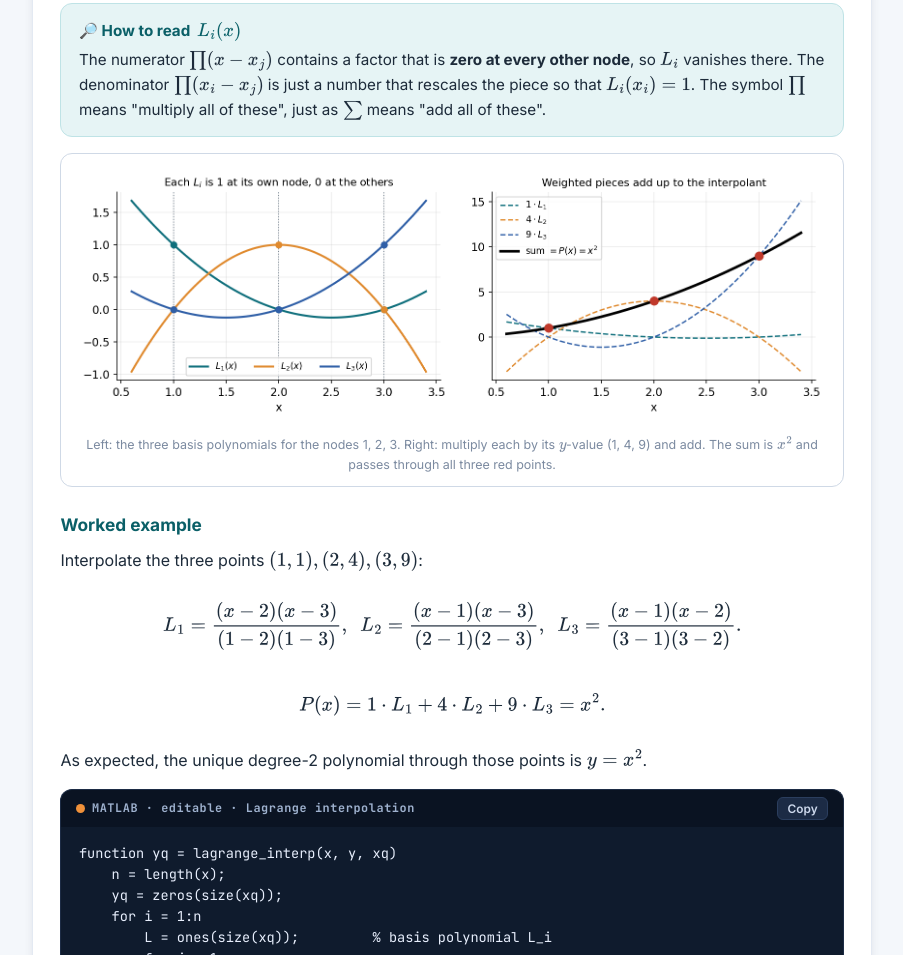
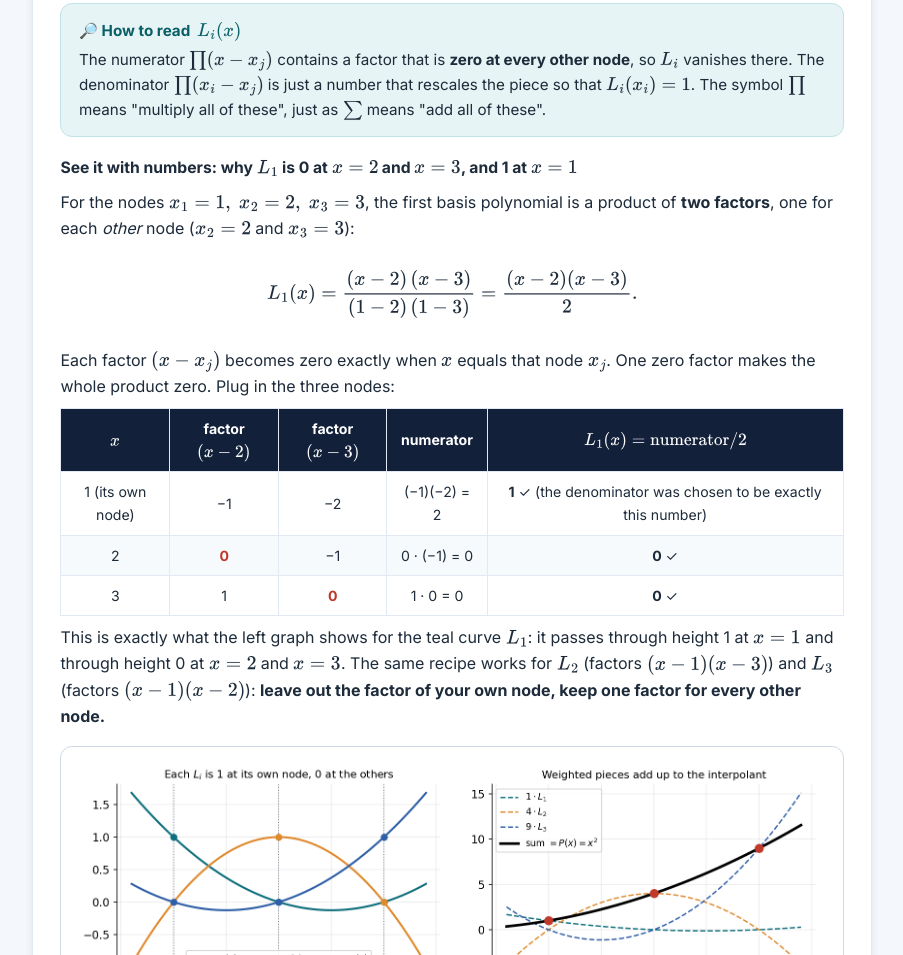
Before and after one commit to arashkermaniprojects/scientific_computing, a plain HTML site: page module4.html in a window 1280 px wide. Shown: the part 3103-4058 px from the top of the page, without its empty margins (339-1242 px from the left). Drawn offline with nearby package versions, Linux system fonts and the light colour scheme.

Commit message:
Module 4.2: explain why Lagrange basis polynomials vanish at other nodes (numeric check + voice)
Co-Authored-By: Claude Sonnet 5.5 <noreply@anthropic.com>

```diff
--- a/module4.html
+++ b/module4.html
@@ -98,6 +98,19 @@
         <div class="eqn">\[ P(x) = \sum_{i=1}^{n} y_i\, L_i(x), \qquad L_i(x) = \prod_{\substack{j=1 \\ j\neq i}}^{n} \frac{x - x_j}{x_i - x_j}. \]</div>
         <p>Each <b>basis polynomial</b> \(L_i(x)\) is cleverly built to equal \(1\) at its own node \(x_i\) and \(0\) at every other node. So at \(x=x_k\) only the \(k\)-th term survives and \(P(x_k)=y_k\) — the curve hits every point by construction.</p>
         <div class="callout idea"><div class="h">🔎 How to read \(L_i(x)\)</div>The numerator \(\prod (x-x_j)\) contains a factor that is <b>zero at every other node</b>, so \(L_i\) vanishes there. The denominator \(\prod (x_i-x_j)\) is just a number that rescales the piece so that \(L_i(x_i)=1\). The symbol \(\prod\) means "multiply all of these", just as \(\sum\) means "add all of these".</div>
+        <h4>See it with numbers: why \(L_1\) is 0 at \(x=2\) and \(x=3\), and 1 at \(x=1\)</h4>
+        <p>For the nodes \(x_1=1,\ x_2=2,\ x_3=3\), the first basis polynomial is a product of <b>two factors</b>, one for each <em>other</em> node (\(x_2=2\) and \(x_3=3\)):</p>
+        <div class="eqn">\[ L_1(x)=\frac{(x-2)\,(x-3)}{(1-2)\,(1-3)}=\frac{(x-2)(x-3)}{2}. \]</div>
+        <p>Each factor \((x-x_j)\) becomes zero exactly when \(x\) equals that node \(x_j\). One zero factor makes the whole product zero. Plug in the three nodes:</p>
+        <table class="data" style="text-align:center">
+          <thead><tr><th>\(x\)</th><th>factor \((x-2)\)</th><th>factor \((x-3)\)</th><th>numerator</th><th>\(L_1(x)=\text{numerator}/2\)</th></tr></thead>
+          <tbody>
+            <tr><td>1 (its own node)</td><td>−1</td><td>−2</td><td>(−1)(−2) = 2</td><td><b>1</b> ✓ (the denominator was chosen to be exactly this number)</td></tr>
+            <tr><td>2</td><td style="color:#c0392b"><b>0</b></td><td>−1</td><td>0 · (−1) = 0</td><td><b>0</b> ✓</td></tr>
+            <tr><td>3</td><td>1</td><td style="color:#c0392b"><b>0</b></td><td>1 · 0 = 0</td><td><b>0</b> ✓</td></tr>
+          </tbody>
+        </table>
+        <p>This is exactly what the left graph shows for the teal curve \(L_1\): it passes through height 1 at \(x=1\) and through height 0 at \(x=2\) and \(x=3\). The same recipe works for \(L_2\) (factors \((x-1)(x-3)\)) and \(L_3\) (factors \((x-1)(x-2)\)): <b>leave out the factor of your own node, keep one factor for every other node.</b></p>
         <div class="figout" style="margin:1rem 0;border-top:1px solid #cfd9e6;border-radius:12px"><img src="assets/figs/m4_basis.png" alt="Left: the three basis polynomials for the nodes 1, 2, 3. Right: multiply each by its \(y\)-value (1, 4, 9) and add. The sum is \(x^2\) and passes through all three red points."><div class="cap">Left: the three basis polynomials for the nodes 1, 2, 3. Right: multiply each by its \(y\)-value (1, 4, 9) and add. The sum is \(x^2\) and passes through all three red points.</div></div>
 <h3>Worked example</h3>
         <div class="voicebar"><span class="vlabel">🔊 Listen to this example</span><audio controls preload="metadata" src="assets/audio/m4_lagrange_example.mp3"></audio></div>
```
Also changed, not shown: 1 other file.
